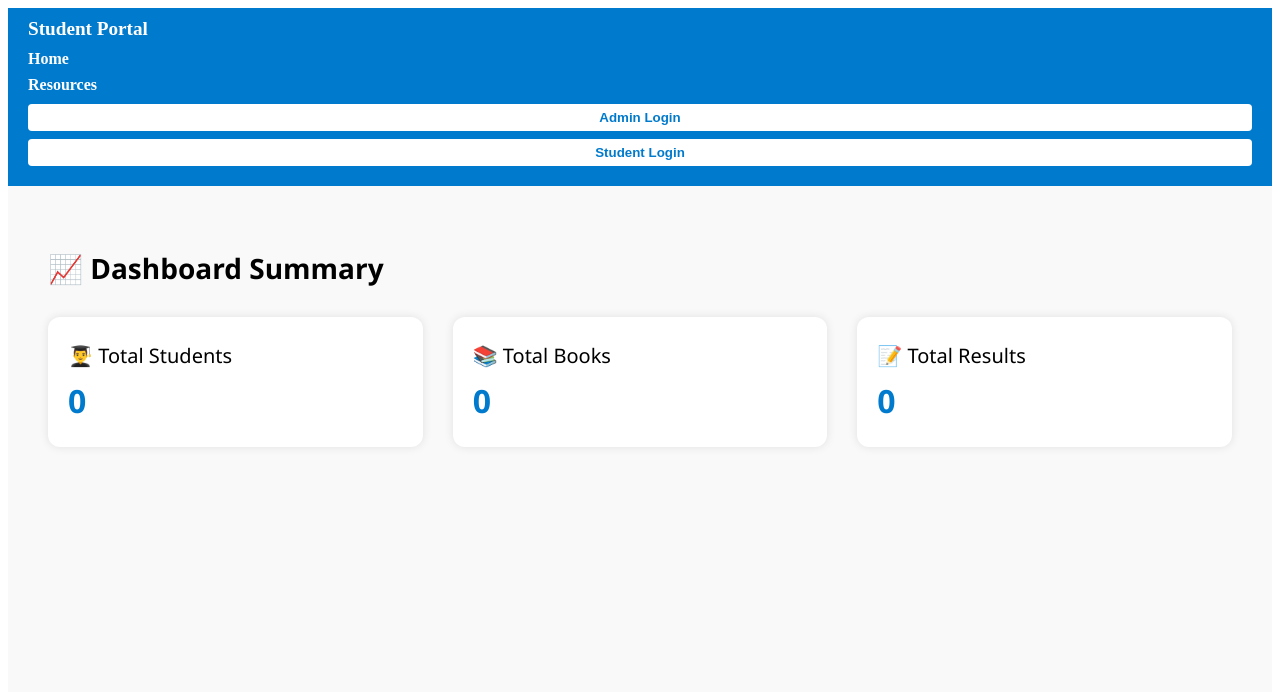
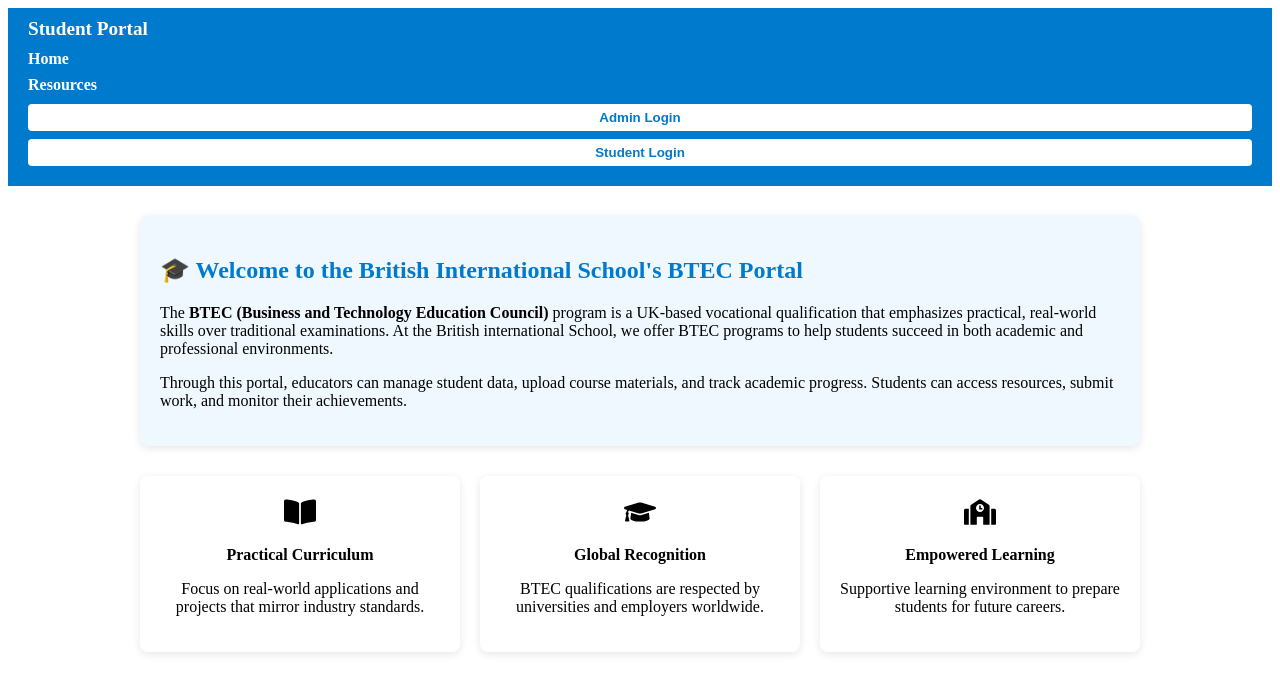
Before and after one commit to anteneheshetu/student-portal, a React (Create React App) app in the folder frontend/: page / in a window 1280 px wide. Shown: the top 692 px of the page. Built offline with nearby package versions, Linux system fonts and the light colour scheme; no server answers.

Commit message:
change the home page

```diff
--- a/frontend/src/pages/Home.jsx
+++ b/frontend/src/pages/Home.jsx
@@ -1,41 +1,82 @@
-import React, { useEffect, useState } from 'react';
+import React from 'react';
+import { FaBookOpen, FaGraduationCap, FaSchool } from 'react-icons/fa';
 
-export default function Home() {
-  const [students, setStudents] = useState([]);
-  const [books, setBooks] = useState([]);
-  const [results, setResults] = useState([]);
+export default function Admin() {
+    return (
+        <div style={containerStyle}>
+            <div style={infoBox}>
+                <h2 style={{ color: '#007acc' }}>🎓 Welcome to the British International School's BTEC Portal</h2>
+                <p>
+                    The <strong>BTEC (Business and Technology Education Council)</strong> program is a UK-based
+                    vocational qualification that emphasizes practical, real-world skills over traditional
+                    examinations. At the British international School, we offer BTEC programs to help students
+                    succeed in both academic and professional environments.
+                </p>
+                <p>
+                    Through this portal, educators can manage student data, upload course materials, and track
+                    academic progress. Students can access resources, submit work, and monitor their achievements.
+                </p>
+            </div>
 
-  useEffect(() => {
-    fetch('http://localhost:5000/students').then(res => res.json()).then(setStudents);
-    fetch('http://localhost:5000/books').then(res => res.json()).then(setBooks);
-    fetch('http://localhost:5000/results').then(res => res.json()).then(setResults);
-  }, []);
-
-  return (
-    <div style={{ padding: '40px', fontFamily: 'Segoe UI, sans-serif', backgroundColor: '#f9f9f9', minHeight: '100vh' }}>
-      <h2 style={{ fontSize: '28px', marginBottom: '30px' }}>📈 Dashboard Summary</h2>
-
-      <div style={{ display: 'flex', gap: '30px', flexWrap: 'wrap' }}>
-        <Card title="Total Students" value={students.length} icon="👨‍🎓" />
-        <Card title="Total Books" value={books.length} icon="📚" />
-        <Card title="Total Results" value={results.length} icon="📝" />
+            <div style={highlightsStyle}>
+                <HighlightCard
+                    icon={<FaBookOpen />}
+                    title="Practical Curriculum"
+                    description="Focus on real-world applications and projects that mirror industry standards."
+                />
+                <HighlightCard
+                    icon={<FaGraduationCap />}
+                    title="Global Recognition"
+                    description="BTEC qualifications are respected by universities and employers worldwide."
+                />
+                <HighlightCard
+                    icon={<FaSchool />}
+                    title="Empowered Learning"
+                    description="Supportive learning environment to prepare students for future careers."
+                />
             </div>
         </div>
     );
 }
 
-function Card({ title, value, icon }) {
+function HighlightCard({ icon, title, description }) {
     return (
-    <div style={{
-      backgroundColor: 'white',
-      padding: '25px 20px',
-      borderRadius: '12px',
-      boxShadow: '0 0 10px rgba(0,0,0,0.1)',
-      minWidth: '220px',
-      flex: '1 1 220px',
-    }}>
-      <div style={{ fontSize: '20px', marginBottom: '10px' }}>{icon} {title}</div>
-      <div style={{ fontSize: '32px', fontWeight: 'bold', color: '#007acc' }}>{value}</div>
+        <div style={cardStyle}>
+            <div style={{ fontSize: '2rem', marginBottom: '10px' }}>{icon}</div>
+            <h4 style={{ margin: '10px 0' }}>{title}</h4>
+            <p>{description}</p>
         </div>
     );
 }
+
+// ✅ Styling
+const containerStyle = {
+    padding: '30px',
+    maxWidth: '1000px',
+    margin: '0 auto'
+};
+
+const infoBox = {
+    background: '#f0f8ff',
+    padding: '20px',
+    borderRadius: '8px',
+    marginBottom: '30px',
+    boxShadow: '0 2px 8px rgba(0, 0, 0, 0.1)'
+};
+
+const highlightsStyle = {
+    display: 'flex',
+    gap: '20px',
+    flexWrap: 'wrap',
+    justifyContent: 'space-between'
+};
+
+const cardStyle = {
+    flex: '1',
+    minWidth: '250px',
+    padding: '20px',
+    backgroundColor: '#ffffff',
+    borderRadius: '8px',
+    boxShadow: '0 2px 8px rgba(0, 0, 0, 0.1)',
+    textAlign: 'center'
+};
```
Lines whose indentation alone changed are shown as unchanged.
